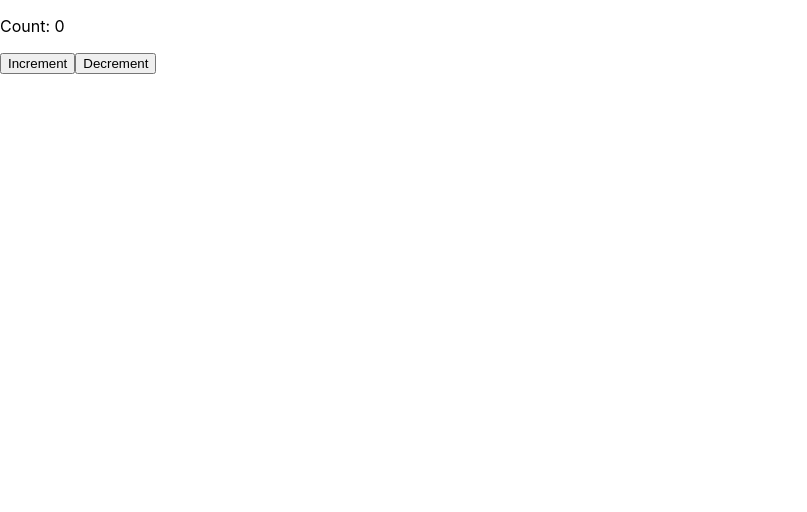
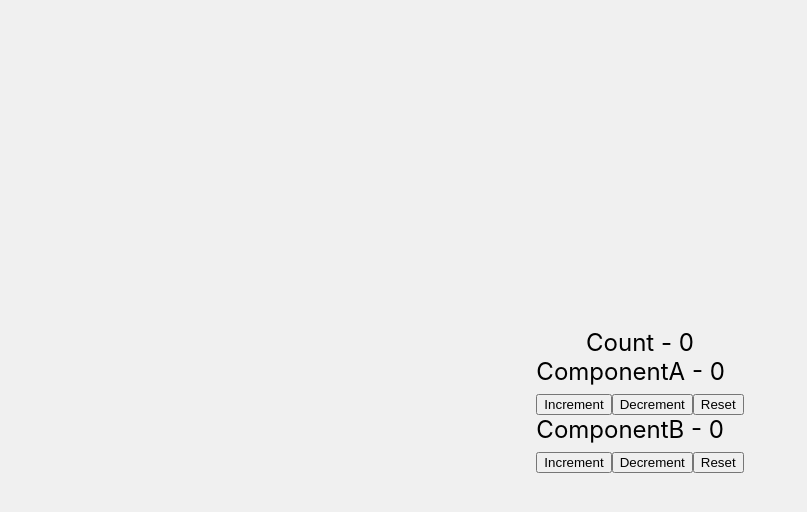
Before and after one commit to hasnat-shohag/react-practice, a React (Create React App) app: page / in a window 1280 px wide. Shown: the top 512 px of the page, without its empty margins (0-807 px from the left). Built offline with nearby package versions, Linux system fonts and the light colour scheme.

Commit message:
use context with use reducer

```diff
--- a/src/App.tsx
+++ b/src/App.tsx
@@ -1,13 +1,52 @@
-import { useState } from "react";
-import Counter from "./components/Counter";
-import { CounterContext } from "./UserContext";
+import React, { createContext } from "react";
+import { useReducer } from "react";
+import ComponentA from "./components/ComponentA";
+
+type Action = { type: "increment" } | { type: "decrement" } | { type: "reset" };
+const initialState = 0;
+const reducer = (state: number, action: Action): number => {
+	switch (action.type) {
+		case "increment":
+			return state + 1;
+		case "decrement":
+			return state - 1;
+		case "reset":
+			return initialState;
+		default:
+			return state;
+	}
+};
+
+interface CounterContextProps {
+	ContextState: number;
+	ContextDispatch: React.Dispatch<Action>;
+}
+
+export const CounterContext = createContext<CounterContextProps | undefined>(
+	undefined
+);
 
 const App = () => {
-	const [count, setCount] = useState<number>(0);
+	const [count, dispatch] = useReducer(reducer, initialState);
 	return (
-		<div>
-			<CounterContext.Provider value={[count, setCount]}>
-				<Counter />
+		<div
+			style={{
+				display: "flex",
+				flexDirection: "column",
+				justifyContent: "center",
+				alignItems: "center",
+				height: "100vh",
+				backgroundColor: "#f0f0f0",
+				padding: "20px",
+				fontSize: "24px",
+				boxSizing: "border-box",
+			}}
+		>
+			<CounterContext.Provider
+				value={{ ContextState: count, ContextDispatch: dispatch }}
+			>
+				<div>Count - {count}</div>
+				<ComponentA />
 			</CounterContext.Provider>
 		</div>
 	);
--- /dev/null
+++ b/src/components/ComponentA.tsx
@@ -0,0 +1,30 @@
+import { useContext } from "react";
+import { CounterContext } from "../App";
+import ComponentB from "./ComponentB";
+
+const ComponentA = () => {
+	const counterContext = useContext(CounterContext);
+	return (
+		<div>
+			ComponentA - {counterContext?.ContextState} <br />
+			<button
+				onClick={() => counterContext?.ContextDispatch({ type: "increment" })}
+			>
+				Increment
+			</button>
+			<button
+				onClick={() => counterContext?.ContextDispatch({ type: "decrement" })}
+			>
+				Decrement
+			</button>
+			<button
+				onClick={() => counterContext?.ContextDispatch({ type: "reset" })}
+			>
+				Reset
+			</button>
+			<ComponentB />
+		</div>
+	);
+};
+
+export default ComponentA;
--- /dev/null
+++ b/src/components/ComponentB.tsx
@@ -0,0 +1,28 @@
+import { useContext } from "react";
+import { CounterContext } from "../App";
+
+const ComponentB = () => {
+	const counterContext = useContext(CounterContext);
+	return (
+		<div>
+			ComponentB - {counterContext?.ContextState} <br />
+			<button
+				onClick={() => counterContext?.ContextDispatch({ type: "increment" })}
+			>
+				Increment
+			</button>
+			<button
+				onClick={() => counterContext?.ContextDispatch({ type: "decrement" })}
+			>
+				Decrement
+			</button>
+			<button
+				onClick={() => counterContext?.ContextDispatch({ type: "reset" })}
+			>
+				Reset
+			</button>
+		</div>
+	);
+};
+
+export default ComponentB;
```
Also changed, not shown: 1 other file (tests, documents, lock files or other folders).
